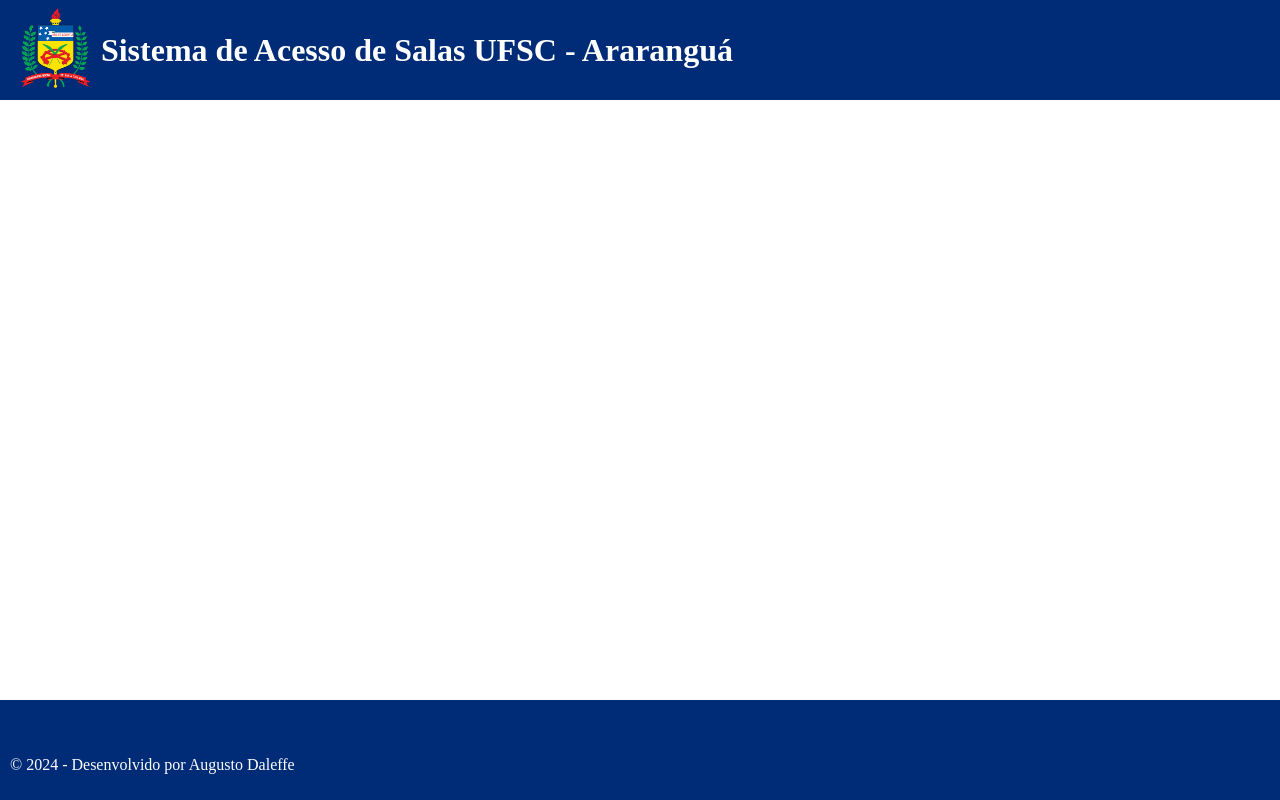
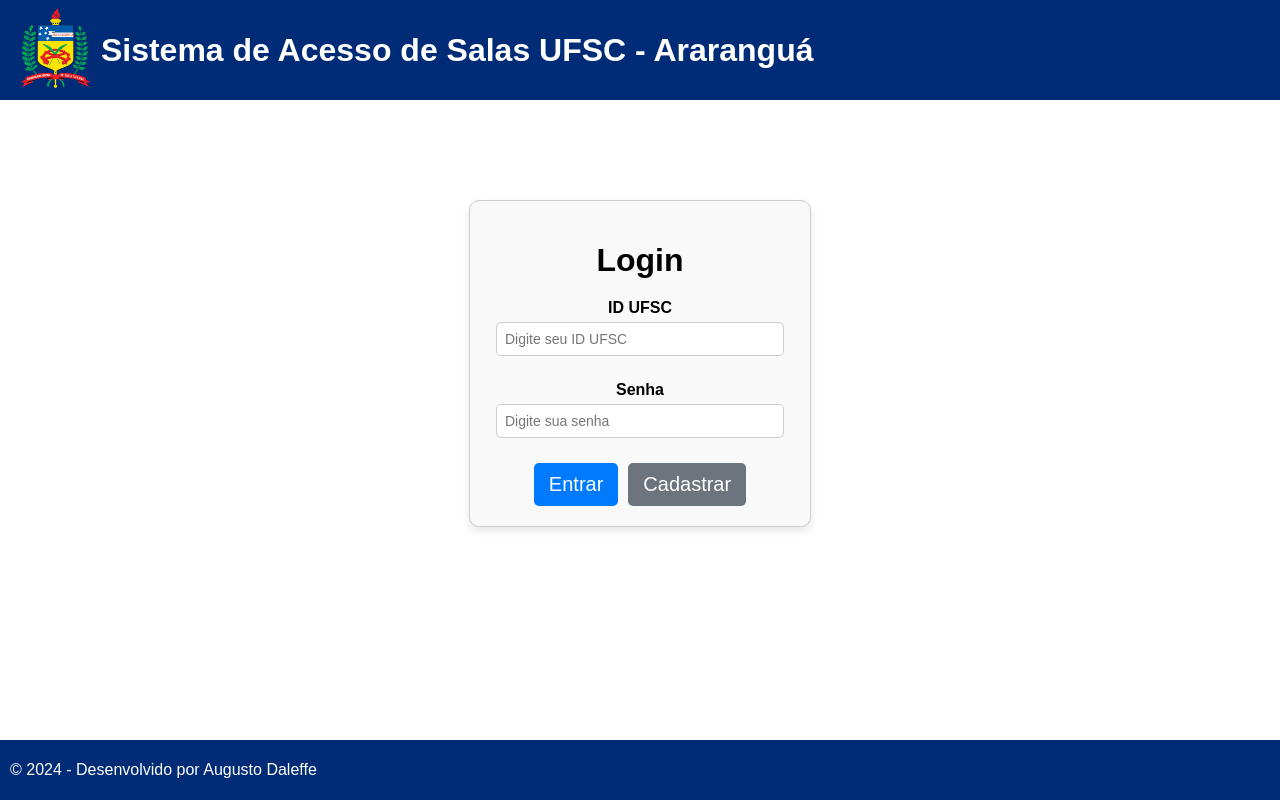
Before and after one commit to ProjectsUFSC/Programacao_Web, a Vue app in the folder Trabalho_T1/web/: page / in a window 1280 px wide. Built offline with nearby package versions, Linux system fonts and the light colour scheme.

Commit message:
adicionando os ajustes para funcionar com várias rotas

```diff
--- a/Trabalho_T1/web/package.json
+++ b/Trabalho_T1/web/package.json
@@ -8,7 +8,8 @@
   },
   "dependencies": {
     "core-js": "^3.8.3",
-    "vue": "^3.2.13"
+    "vue": "^3.2.13",
+    "vue-router": "^4.4.5"
   },
   "devDependencies": {
     "@vue/cli-plugin-babel": "~5.0.0",
--- a/Trabalho_T1/web/src/App.vue
+++ b/Trabalho_T1/web/src/App.vue
@@ -1,20 +1,13 @@
+<!-- src/App.vue -->
 <template>
-  <div>
-    <Header/>
-    <Footer/>
+  <div id="app">
+    <router-view />
   </div>
 </template>
 
-
 <script>
-  import Header from './components/Header.vue'
-  import Footer from './components/Footer.vue'
   export default {
     name: 'App',
-    components: {
-      Header,
-      Footer
-    }
   }
 </script>
 
@@ -22,5 +15,6 @@
   body {
     margin: 0;
     padding: 0;
+    font-family: sans-serif;
   }
 </style>
--- a/Trabalho_T1/web/src/components/Footer.vue
+++ b/Trabalho_T1/web/src/components/Footer.vue
@@ -17,11 +17,11 @@ export default {
     #footer {
         display: flex;
         justify-content: start;
-        align-items: end;
+        align-items: center;
         background-color: #002b76;
         color: white;
         padding: 10px;
-        height: 80px;
+        height: 40px;
         width: 100%;
         position: absolute;
         bottom: 0px;
--- a/Trabalho_T1/web/src/main.js
+++ b/Trabalho_T1/web/src/main.js
@@ -1,4 +1,5 @@
 import { createApp } from 'vue'
 import App from './App.vue'
+import router from './router'
 
-createApp(App).mount('#app')
+createApp(App).use(router).mount('#app')
```
Also changed, not shown: 1 other file (tests, documents, lock files or other folders).
